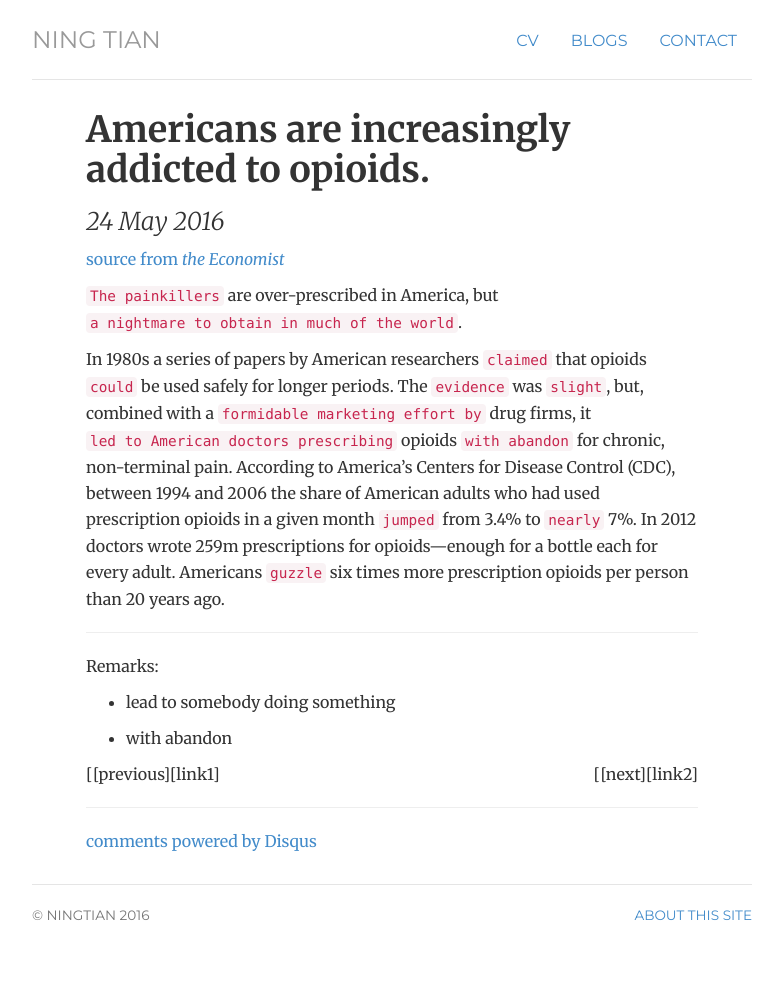
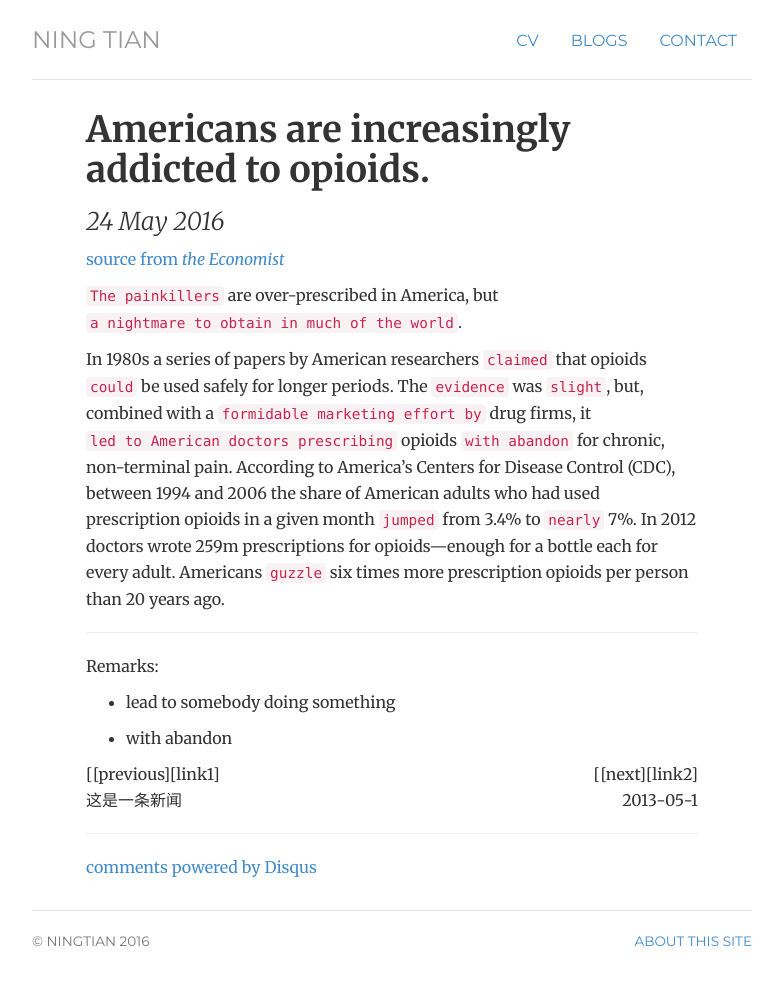
Before and after one commit to ningtian/ningtian.github.io, a Jekyll site: the page built from _posts/2016-05-24- americans-are-increasingly-addicted-to-opioids.md, in a window 1280 px wide. Shown: the whole page, without its empty margins (248-1031 px from the left). Built offline with Jekyll 4.4.1, drawn with Linux system fonts in a browser that asks for light colours; comment, search, counter and statistics services are not loaded; before the commit the page ends 977 px from its top, so only the background shows below that.

Commit message:
Update 2016-05-24- americans-are-increasingly-addicted-to-opioids.md

```diff
--- a/_posts/2016-05-24- americans-are-increasingly-addicted-to-opioids.md
+++ b/_posts/2016-05-24- americans-are-increasingly-addicted-to-opioids.md
@@ -24,6 +24,9 @@ Remarks:
 
 <div><div style="float: left;">[[previous][link1]</div><div style="float: right">[[next][link2]</div><div style="clear: both;"></div></div>
 
+<div style="position: relative;"><div>这是一条新闻</div><div style="position: absolute; right: 0px; top: 0px;">2013-05-1</div></div>
+
+
 
 
 
```
